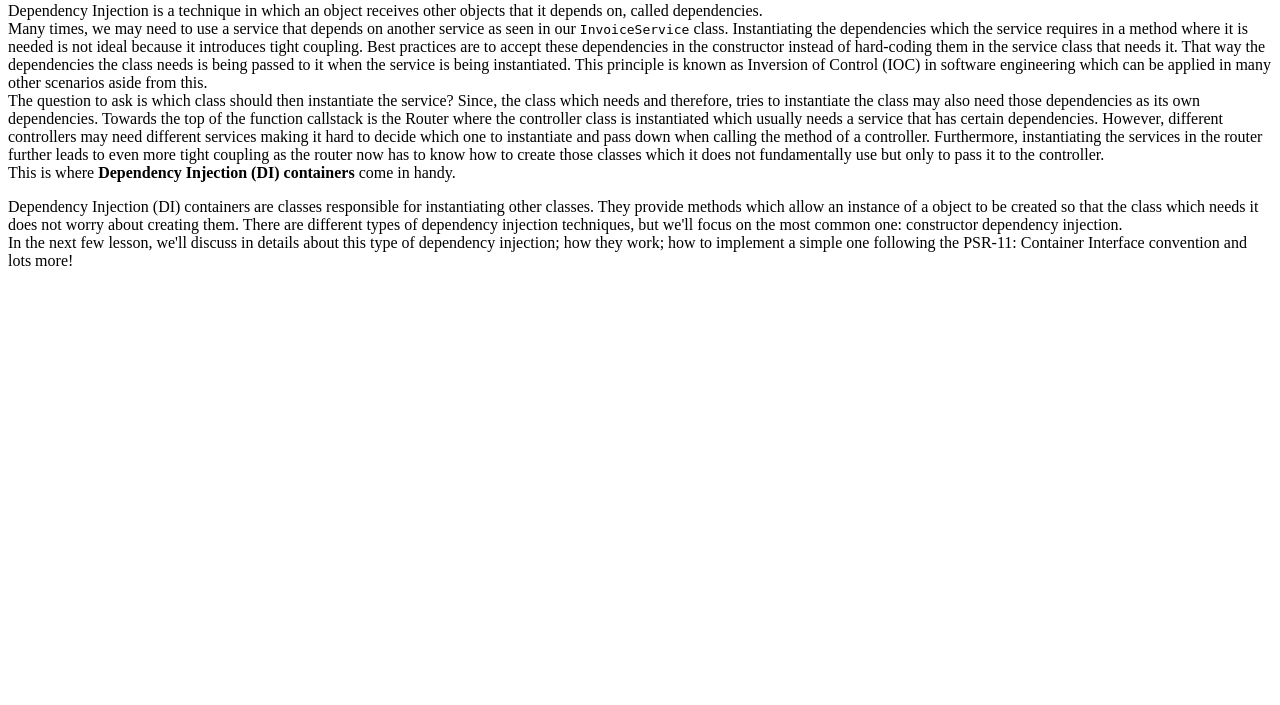
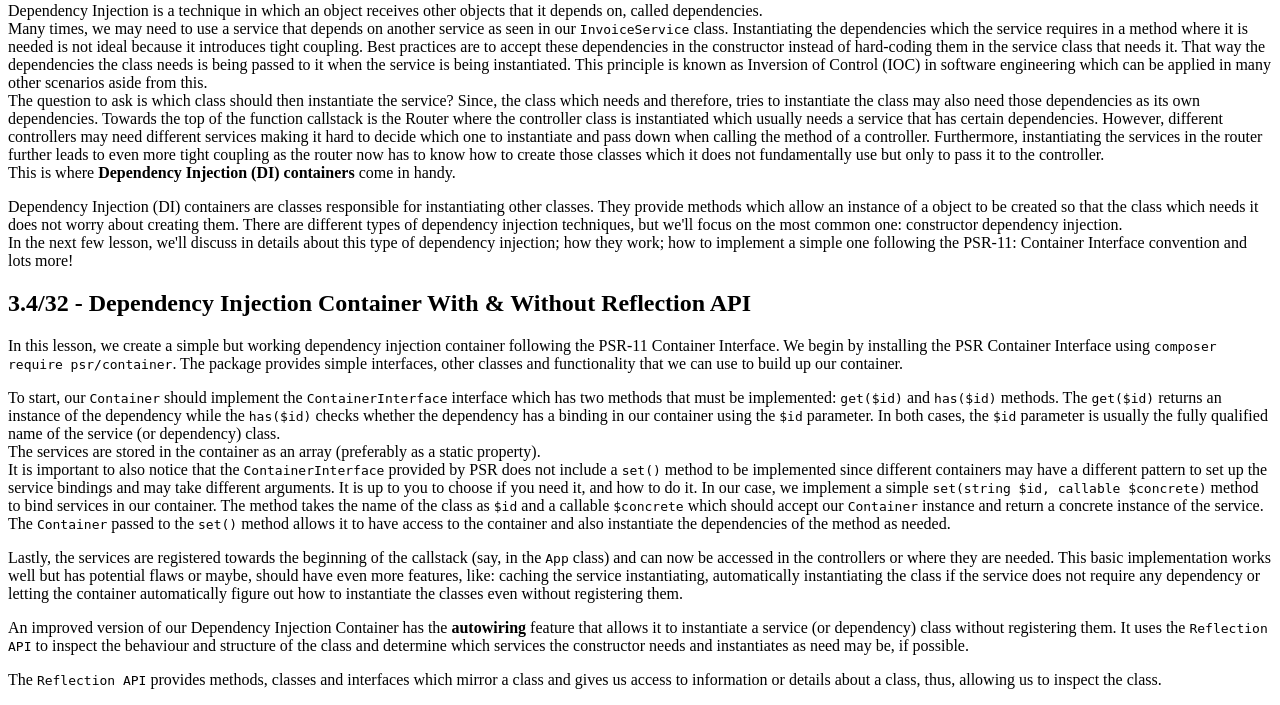
Before and after one commit to FranklinEkemezie/learn-php-the-right-way-2024, a PHP site: page /advanced-php.php in a window 1280 px wide. Shown: the part 1293-1998 px from the top of the page. Before the commit the page ends 1559 px from the top, so only its background shows below. Run offline with PHP 8.4, Linux system fonts and the light colour scheme.

Commit message:
Finished 3.4 (Dependency Injection (DI) and DI Containers)

```diff
--- a/advanced-php.php
+++ b/advanced-php.php
@@ -161,3 +161,48 @@ declare(strict_types=1);
     In the next few lesson, we'll discuss in details about this type of dependency injection; how they work; how to
     implement a simple one following the PSR-11: Container Interface convention and lots more!
 </p>
+
+<h2>3.4/32 - Dependency Injection Container With & Without Reflection API</h2>
+
+<p>
+    In this lesson, we create a simple but working dependency injection container following the PSR-11 Container
+    Interface. We begin by installing the PSR Container Interface using <code>composer require psr/container</code>.
+    The package provides simple interfaces, other classes and functionality that we can use to build up our container.
+</p>
+
+<p>
+    To start, our <code>Container</code> should implement the <code>ContainerInterface</code> interface which has two
+    methods that must be implemented: <code>get($id)</code> and <code>has($id)</code> methods. The
+    <code>get($id)</code> returns an instance of the dependency while the <code>has($id)</code> checks whether the
+    dependency has a binding in our container using the <code>$id</code> parameter. In both cases, the <code>$id</code>
+    parameter is usually the fully qualified name of the service (or dependency) class. <br>
+    The services are stored in the container as an array (preferably as a static property). <br>
+    It is important to also notice that the <code>ContainerInterface</code> provided by PSR does not include a
+    <code>set()</code> method to be implemented since different containers may have a different pattern to set up the
+    service bindings and may take different arguments. It is up to you to choose if you need it, and how to do it. In
+    our case, we implement a simple <code>set(string $id, callable $concrete)</code> method to bind services in our
+    container. The method takes the name of the class as <code>$id</code> and a callable <code>$concrete</code> which
+    should accept our <code>Container</code> instance and return a concrete instance of the service. The
+    <code>Container</code> passed to the <code>set()</code> method allows it to have access to the container and also
+    instantiate the dependencies of the method as needed.
+</p>
+
+<p>
+    Lastly, the services are registered towards the beginning of the callstack (say, in the <code>App</code> class) and
+    can now be accessed in the controllers or where they are needed. This basic implementation works well but has
+    potential flaws or maybe, should have even more features, like: caching the service instantiating, automatically
+    instantiating the class if the service does not require any dependency or letting the container automatically figure
+    out how to instantiate the classes even without registering them.
+</p>
+
+<p>
+    An improved version of our Dependency Injection Container has the <b>autowiring</b> feature that allows it to
+    instantiate a service (or dependency) class without registering them. It uses the <code>Reflection API</code> to
+    inspect the behaviour and structure of the class and determine which services the constructor needs and
+    instantiates as need may be, if possible.
+</p>
+
+<p>
+    The <code>Reflection API</code> provides methods, classes and interfaces which mirror a class and gives us access
+    to information or details about a class, thus, allowing us to inspect the class.
+</p>
--- a/app/Exception/NotFoundException.php
+++ b/app/Exception/NotFoundException.php
@@ -4,7 +4,9 @@ declare(strict_types=1);
 
 namespace App\Exception;
 
-class NotFoundException extends \Exception
+use Psr\Container\NotFoundExceptionInterface;
+
+class NotFoundException extends \Exception implements NotFoundExceptionInterface
 {
     protected $message = 'Not found';
 }
--- a/app/Services/InvoiceService.php
+++ b/app/Services/InvoiceService.php
@@ -28,6 +28,8 @@ class InvoiceService
         // 3. send receipt
         $this->emailService->send($customer, 'receipt');
 
+        echo "Invoice has been processed <br/>";
+
         return true;
     }
 }
--- a/composer.json
+++ b/composer.json
@@ -20,7 +20,8 @@
         }
     ],
     "require": {
-        "vlucas/phpdotenv": "^5.6"
+        "vlucas/phpdotenv": "^5.6",
+        "psr/container": "^2.0"
     },
     "require-dev": {
         "phpunit/phpunit": "^11.5"
--- a/public/index.php
+++ b/public/index.php
@@ -25,8 +25,11 @@ session_start();
 Dotenv\Dotenv::createImmutable(DOCUMENT_ROOT)
     ->load();
 
+// DI container
+$container = new \App\Container();
+
 // Register routes here
-$router = (new Router())
+$router = (new Router($container))
     ->get('/', [HomeController::class, 'index'])
     ->post('/upload', [HomeController::class, 'upload'])
     ->get('/download', [HomeController::class, 'download'])
```
Also changed, not shown: app/App.php (+20 -0 lines), app/Container.php (added, +104 -0 lines), app/Controllers/HomeController.php (+23 -0 lines), app/Exception/ContainerException.php (added, +10 -0 lines), app/Router.php (+11 -1 lines), 1 other file.
